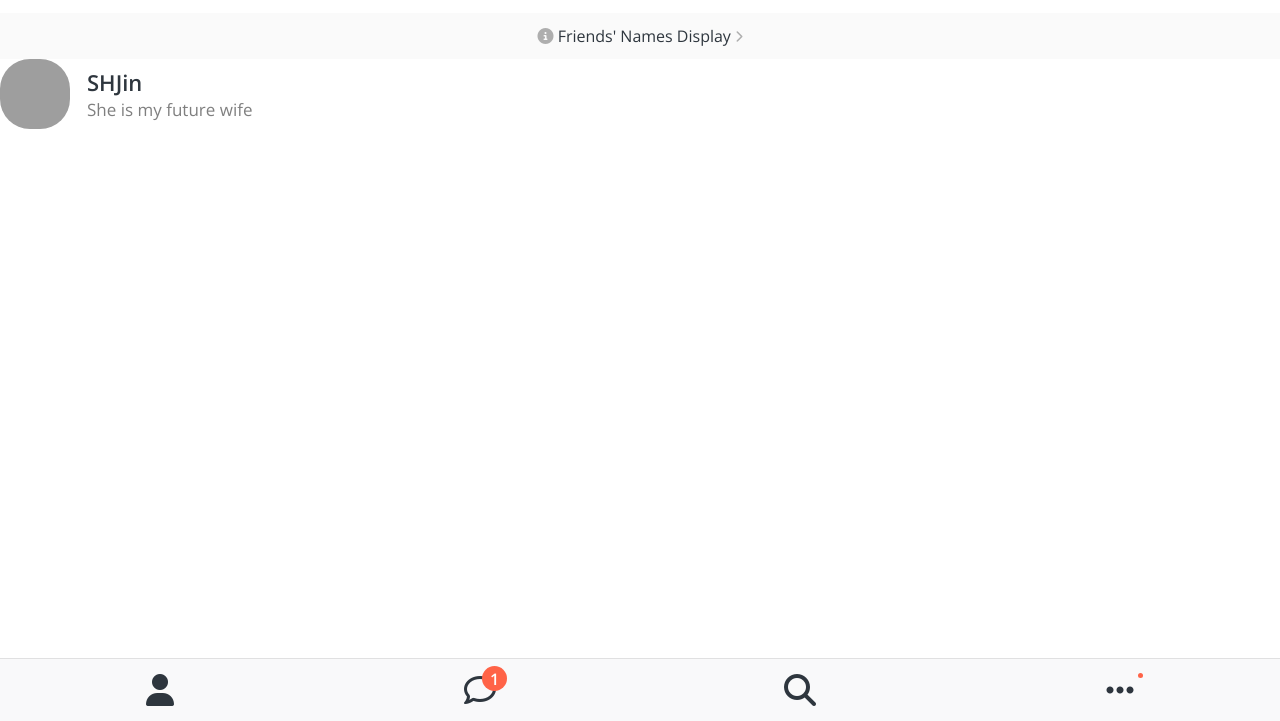
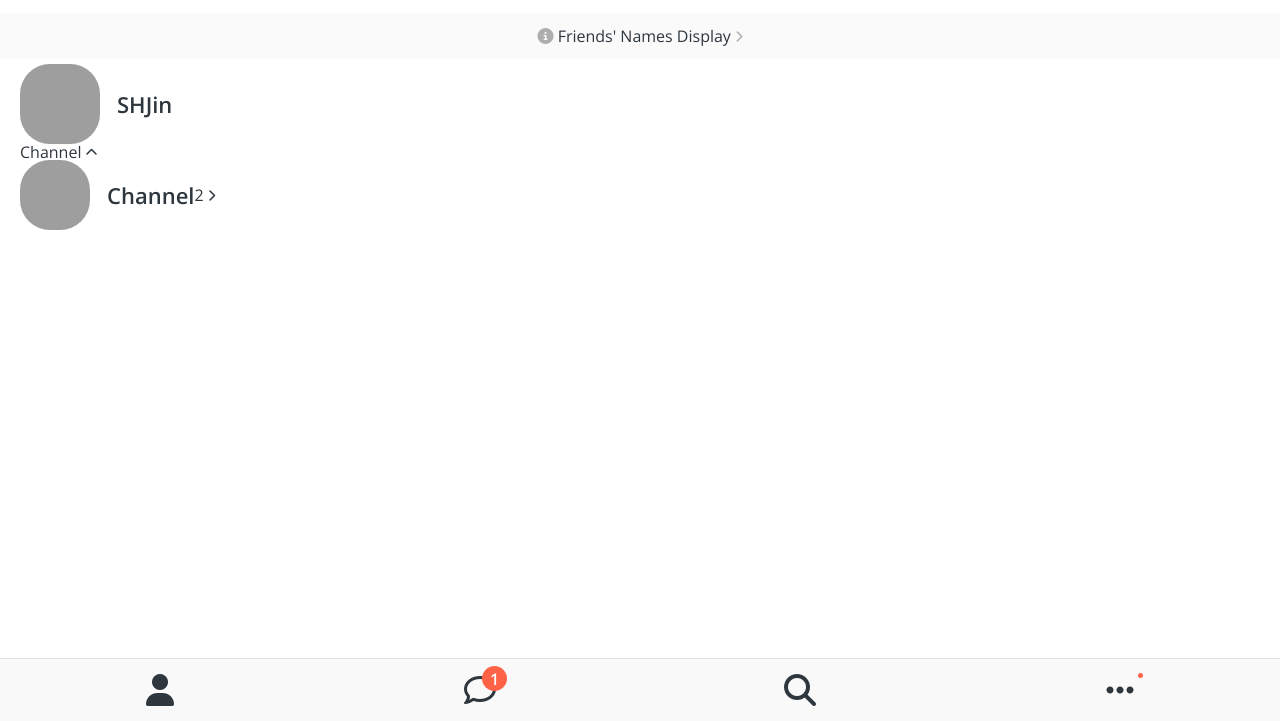
Before and after one commit to Honiyang/kokoa-clone-2020, a plain HTML site: page friends.html in a window 1280 px wide. Shown: the part 79-800 px from the top of the page. Drawn offline with nearby package versions, Linux system fonts and the light colour scheme; grey boxes are pictures that could not be loaded.

Commit message:
6.17 User Component part Two

```diff
--- a/css/components/screen-header.css
+++ b/css/components/screen-header.css
@@ -2,7 +2,7 @@
   display: flex;
   justify-content: space-between;
   align-items: center;
-  padding: 20px;
+  padding: var(--horizontal-space);
   padding-top: 40px;
   opacity: 90%;
 }
--- a/css/components/user-component.css
+++ b/css/components/user-component.css
@@ -19,3 +19,7 @@
   font-size: 17px;
   color: rgba(0, 0, 0, 0.5);
 }
+.user-component__avatar--xl {
+  width: 80px;
+  height: 80px;
+}
--- a/css/screens/friends.css
+++ b/css/screens/friends.css
@@ -4,7 +4,12 @@
   background-color: #fafafa;
   padding: 15px 0px;
   font-size: 16px;
+  margin-bottom: 5px;
 }
 #friends-display-link i {
   color: rgba(0, 0, 0, 0.3);
 }
+
+.friends-screen {
+  padding: 0px var(--horizontal-space);
+}
--- a/css/variables.css
+++ b/css/variables.css
@@ -1,4 +1,5 @@
 :root {
   --yellow: #fae100;
   --dark-yellow: hsl(54, 100%, 44%);
+  --horizontal-space: 20px;
 }
--- a/friends.html
+++ b/friends.html
@@ -36,21 +36,43 @@
       Friends' Names Display
       <i class="fas fa-chevron-right fa-xs"></i>
     </a>
-
+    <main class="friends-screen">
       <div class="user-component">
         <div class="user-component__column">
           <img
             src="https://image.mycelebs.com/celeb/sq/1506_sq_01.jpg"
-          class="user-component__avatar"
+            class="user-component__avatar user-component__avatar--xl"
           />
           <div class="user-component__text">
             <h4 class="user-component__title">SHJin</h4>
-          <h6 class="user-component__subtitle">She is my future wife</h6>
+            <!-- <h6 class="user-component__subtitle">She is my future wife</h6> -->
           </div>
         </div>
         <div class="user-component__column"></div>
       </div>
-
+      <div class="friends-screen__channel">
+        <div class="friends-screen__channel-header">
+          <span>Channel</span>
+          <i class="fas fa-chevron-up fa-xs"></i>
+        </div>
+      </div>
+      <div class="user-component">
+        <div class="user-component__column">
+          <img
+            src="https://image.winudf.com/v2/image1/Y29tLmtha2FvLnllbGxvd2lkX2ljb25fMTU2ODcwMTI0Nl8wMjk/icon.png?w=170&fakeurl=1"
+            class="user-component__avatar user-component__avatar--sm"
+          />
+          <div class="user-component__text">
+            <h4 class="user-component__title">Channel</h4>
+            <!-- <h6 class="user-component__subtitle">She is my future wife</h6> -->
+          </div>
+        </div>
+        <div class="user-component__column">
+          <span>2</span>
+          <i class="fas fa-chevron-right fa-xs"></i>
+        </div>
+      </div>
+    </main>
     <nav class="nav">
       <ul class="nav__list">
         <!-- 현재창의 버튼은 안눌리게하고싶음
```
Lines whose indentation alone changed are shown as unchanged.
